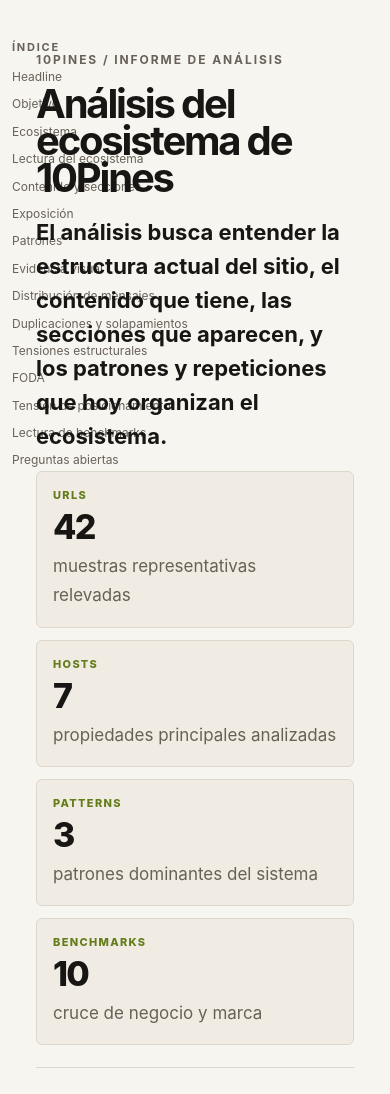
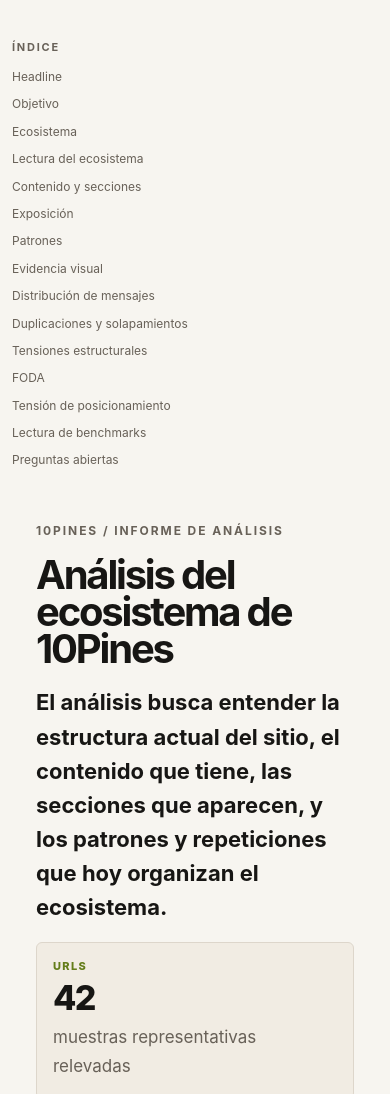
Before and after one commit to pasqualejulian/10pines-ecosystem-report, a plain HTML site: page index.html in a window 390 px wide. Shown: the top 1094 px of the page. Drawn offline with Linux system fonts and the light colour scheme.

Commit message:
Move toc to left and stabilize article layout

```diff
--- a/index.html
+++ b/index.html
@@ -41,15 +41,14 @@
     .layout {
       width: min(1240px, calc(100vw - 48px));
       margin: 28px auto 96px;
-      display: grid;
-      grid-template-columns: 160px minmax(0, 860px);
+      display: flex;
       gap: 64px;
-      align-items: start;
+      align-items: flex-start;
       justify-content: center;
     }
     .article {
-      grid-column: 2;
-      grid-row: 1;
+      flex: 0 1 860px;
+      width: 860px;
       min-width: 0;
       background: transparent;
       border: none;
@@ -60,8 +59,8 @@
       gap: 42px;
     }
     .sidebar {
-      grid-column: 1;
-      grid-row: 1;
+      order: -1;
+      flex: 0 0 160px;
       width: 160px;
       position: sticky;
       top: 28px;
@@ -164,6 +163,7 @@
     .section {
       display: grid;
       gap: 18px;
+      scroll-margin-top: 24px;
     }
     .prose {
       display: grid;
@@ -563,21 +563,23 @@
     }
     @media (max-width: 1200px) {
       .layout {
+        width: min(100vw - 24px, 920px);
+        display: grid;
         grid-template-columns: 1fr;
-        width: min(100vw - 24px, 920px);
         gap: 28px;
       }
       .sidebar {
         position: static;
         order: -1;
-        grid-column: 1;
         width: auto;
+        flex: initial;
       }
       .side-nav {
         grid-template-columns: repeat(2, minmax(0, 1fr));
       }
       .article {
-        grid-column: 1;
+        flex: initial;
+        width: auto;
         padding: 0;
       }
     }
```
